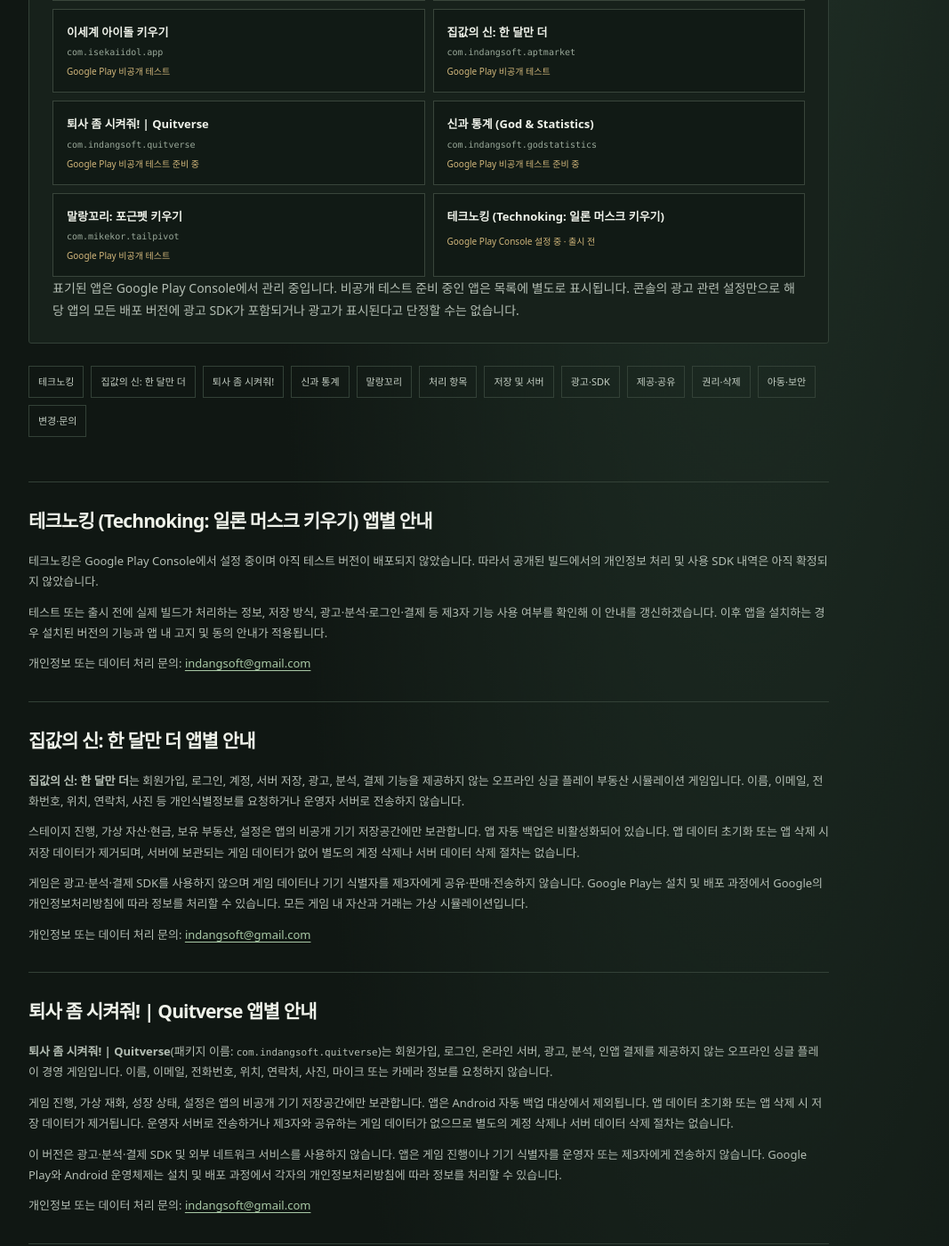
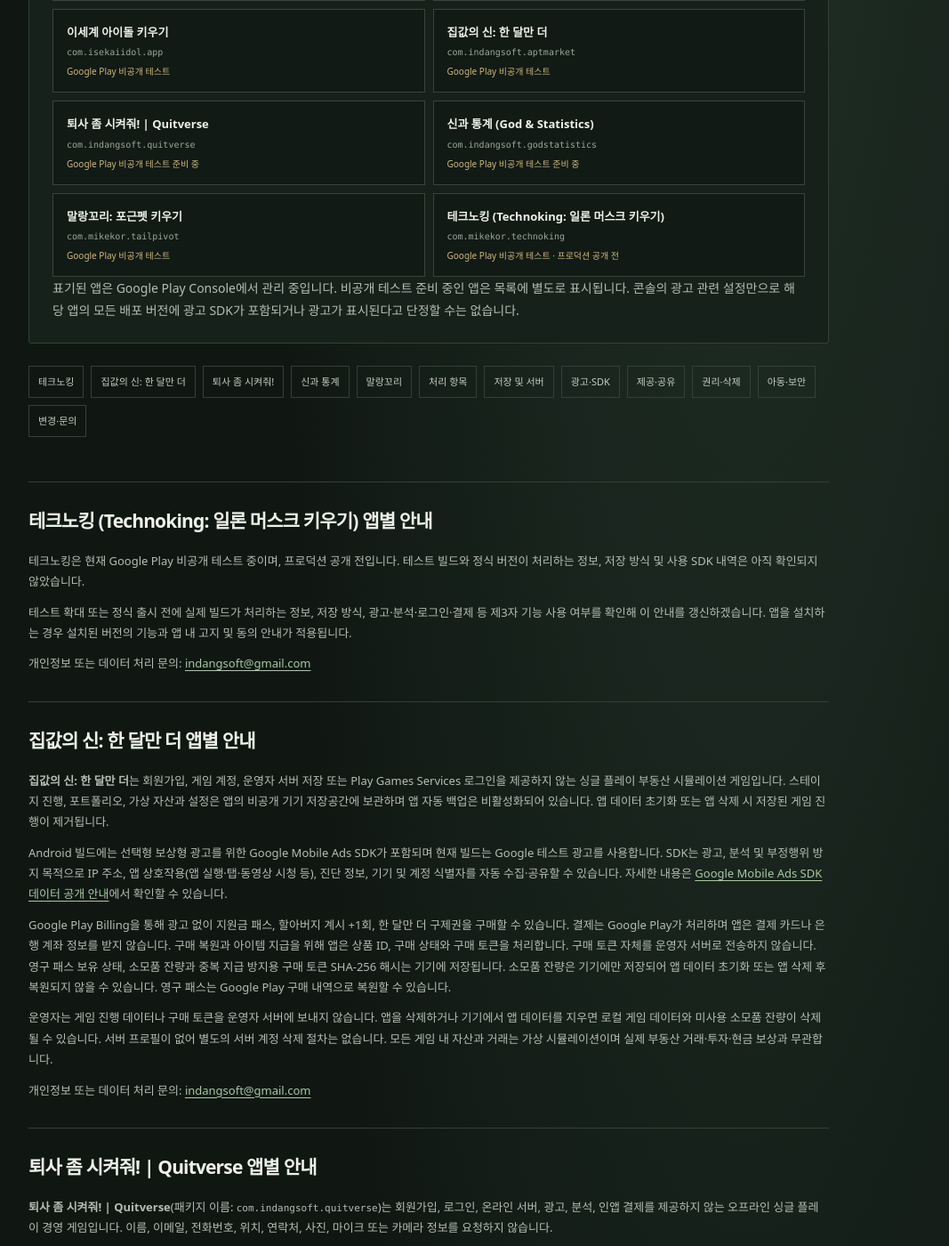
Before and after one commit to Mike-kor/Mike-kor.github.io, a Jekyll site: the page app-privacy/index.html, which Jekyll copies as it is, in a window 1280 px wide and 1400 px high, scrolled down 793 px. Shown: the whole window at 89% size, without its empty margins (158-1225 px from the left). Built offline with Jekyll 4.4.1, drawn with Linux system fonts in a browser that asks for light colours; some of the changed text lies outside the part shown.

Commit message:
Update APT Market privacy disclosures

```diff
--- a/app-privacy/index.html
+++ b/app-privacy/index.html
@@ -18,7 +18,7 @@
   <div class="top"><a href="https://mike-kor.github.io/">← INDANG SOFT</a><span class="wordmark">GAMES · PRIVACY</span></div>
   <p class="eyebrow">INDANG SOFT / ANDROID</p>
   <h1>개인정보<br>처리방침</h1>
-  <p class="meta">시행일: 2026년 10월 30일 · 최종 수정일: 2026년 11월 19일</p>
+  <p class="meta">시행일: 2026년 10월 30일 · 최종 수정일: 2026년 11월 20일</p>
 
   <div class="intro">
     <p><strong>인당소프트(Mike-kor, 이하 “운영자”)</strong>는 아래 Android 게임의 개인정보 처리와 관련해 이용자에게 처리 항목, 목적, 보관 방식과 권리를 안내합니다. 게임마다 로그인·서버·광고 기능이 다르고 앱 버전에 따라 달라질 수 있으므로, 실제 설치된 버전에서 제공되는 기능과 동의 안내가 우선 적용됩니다.</p>
@@ -34,7 +34,7 @@
       <div class="app-item"><strong>퇴사 좀 시켜줘! | Quitverse</strong><code>com.indangsoft.quitverse</code><small>Google Play 비공개 테스트 준비 중</small></div>
       <div class="app-item"><strong>신과 통계 (God &amp; Statistics)</strong><code>com.indangsoft.godstatistics</code><small>Google Play 비공개 테스트 준비 중</small></div>
       <div class="app-item"><strong>말랑꼬리: 포근펫 키우기</strong><code>com.mikekor.tailpivot</code><small>Google Play 비공개 테스트</small></div>
-      <div class="app-item"><strong>테크노킹 (Technoking: 일론 머스크 키우기)</strong><small>Google Play Console 설정 중 · 출시 전</small></div>
+      <div class="app-item"><strong>테크노킹 (Technoking: 일론 머스크 키우기)</strong><code>com.mikekor.technoking</code><small>Google Play 비공개 테스트 · 프로덕션 공개 전</small></div>
     </div>
     <p>표기된 앱은 Google Play Console에서 관리 중입니다. 비공개 테스트 준비 중인 앱은 목록에 별도로 표시됩니다. 콘솔의 광고 관련 설정만으로 해당 앱의 모든 배포 버전에 광고 SDK가 포함되거나 광고가 표시된다고 단정할 수는 없습니다.</p>
   </div>
@@ -43,16 +43,17 @@
 
   <section id="technoking">
     <h2>테크노킹 (Technoking: 일론 머스크 키우기) 앱별 안내</h2>
-    <p>테크노킹은 Google Play Console에서 설정 중이며 아직 테스트 버전이 배포되지 않았습니다. 따라서 공개된 빌드에서의 개인정보 처리 및 사용 SDK 내역은 아직 확정되지 않았습니다.</p>
-    <p>테스트 또는 출시 전에 실제 빌드가 처리하는 정보, 저장 방식, 광고·분석·로그인·결제 등 제3자 기능 사용 여부를 확인해 이 안내를 갱신하겠습니다. 이후 앱을 설치하는 경우 설치된 버전의 기능과 앱 내 고지 및 동의 안내가 적용됩니다.</p>
+    <p>테크노킹은 현재 Google Play 비공개 테스트 중이며, 프로덕션 공개 전입니다. 테스트 빌드와 정식 버전이 처리하는 정보, 저장 방식 및 사용 SDK 내역은 아직 확인되지 않았습니다.</p>
+    <p>테스트 확대 또는 정식 출시 전에 실제 빌드가 처리하는 정보, 저장 방식, 광고·분석·로그인·결제 등 제3자 기능 사용 여부를 확인해 이 안내를 갱신하겠습니다. 앱을 설치하는 경우 설치된 버전의 기능과 앱 내 고지 및 동의 안내가 적용됩니다.</p>
     <p>개인정보 또는 데이터 처리 문의: <a href="mailto:indangsoft@gmail.com">indangsoft@gmail.com</a></p>
   </section>
 
   <section id="apt-market">
     <h2>집값의 신: 한 달만 더 앱별 안내</h2>
-    <p><strong>집값의 신: 한 달만 더</strong>는 회원가입, 로그인, 계정, 서버 저장, 광고, 분석, 결제 기능을 제공하지 않는 오프라인 싱글 플레이 부동산 시뮬레이션 게임입니다. 이름, 이메일, 전화번호, 위치, 연락처, 사진 등 개인식별정보를 요청하거나 운영자 서버로 전송하지 않습니다.</p>
-    <p>스테이지 진행, 가상 자산·현금, 보유 부동산, 설정은 앱의 비공개 기기 저장공간에만 보관합니다. 앱 자동 백업은 비활성화되어 있습니다. 앱 데이터 초기화 또는 앱 삭제 시 저장 데이터가 제거되며, 서버에 보관되는 게임 데이터가 없어 별도의 계정 삭제나 서버 데이터 삭제 절차는 없습니다.</p>
-    <p>게임은 광고·분석·결제 SDK를 사용하지 않으며 게임 데이터나 기기 식별자를 제3자에게 공유·판매·전송하지 않습니다. Google Play는 설치 및 배포 과정에서 Google의 개인정보처리방침에 따라 정보를 처리할 수 있습니다. 모든 게임 내 자산과 거래는 가상 시뮬레이션입니다.</p>
+    <p><strong>집값의 신: 한 달만 더</strong>는 회원가입, 게임 계정, 운영자 서버 저장 또는 Play Games Services 로그인을 제공하지 않는 싱글 플레이 부동산 시뮬레이션 게임입니다. 스테이지 진행, 포트폴리오, 가상 자산과 설정은 앱의 비공개 기기 저장공간에 보관하며 앱 자동 백업은 비활성화되어 있습니다. 앱 데이터 초기화 또는 앱 삭제 시 저장된 게임 진행이 제거됩니다.</p>
+    <p>Android 빌드에는 선택형 보상형 광고를 위한 Google Mobile Ads SDK가 포함되며 현재 빌드는 Google 테스트 광고를 사용합니다. SDK는 광고, 분석 및 부정행위 방지 목적으로 IP 주소, 앱 상호작용(앱 실행·탭·동영상 시청 등), 진단 정보, 기기 및 계정 식별자를 자동 수집·공유할 수 있습니다. 자세한 내용은 <a href="https://developers.google.com/admob/android/privacy/play-data-disclosure" rel="noopener">Google Mobile Ads SDK 데이터 공개 안내</a>에서 확인할 수 있습니다.</p>
+    <p>Google Play Billing을 통해 광고 없이 지원금 패스, 할아버지 계시 +1회, 한 달만 더 구제권을 구매할 수 있습니다. 결제는 Google Play가 처리하며 앱은 결제 카드나 은행 계좌 정보를 받지 않습니다. 구매 복원과 아이템 지급을 위해 앱은 상품 ID, 구매 상태와 구매 토큰을 처리합니다. 구매 토큰 자체를 운영자 서버로 전송하지 않습니다. 영구 패스 보유 상태, 소모품 잔량과 중복 지급 방지용 구매 토큰 SHA-256 해시는 기기에 저장됩니다. 소모품 잔량은 기기에만 저장되어 앱 데이터 초기화 또는 앱 삭제 후 복원되지 않을 수 있습니다. 영구 패스는 Google Play 구매 내역으로 복원할 수 있습니다.</p>
+    <p>운영자는 게임 진행 데이터나 구매 토큰을 운영자 서버에 보내지 않습니다. 앱을 삭제하거나 기기에서 앱 데이터를 지우면 로컬 게임 데이터와 미사용 소모품 잔량이 삭제될 수 있습니다. 서버 프로필이 없어 별도의 서버 계정 삭제 절차는 없습니다. 모든 게임 내 자산과 거래는 가상 시뮬레이션이며 실제 부동산 거래·투자·현금 보상과 무관합니다.</p>
     <p>개인정보 또는 데이터 처리 문의: <a href="mailto:indangsoft@gmail.com">indangsoft@gmail.com</a></p>
   </section>
 
```
Also changed, not shown: other parts of app-privacy/index.html (+1 -1 lines).
